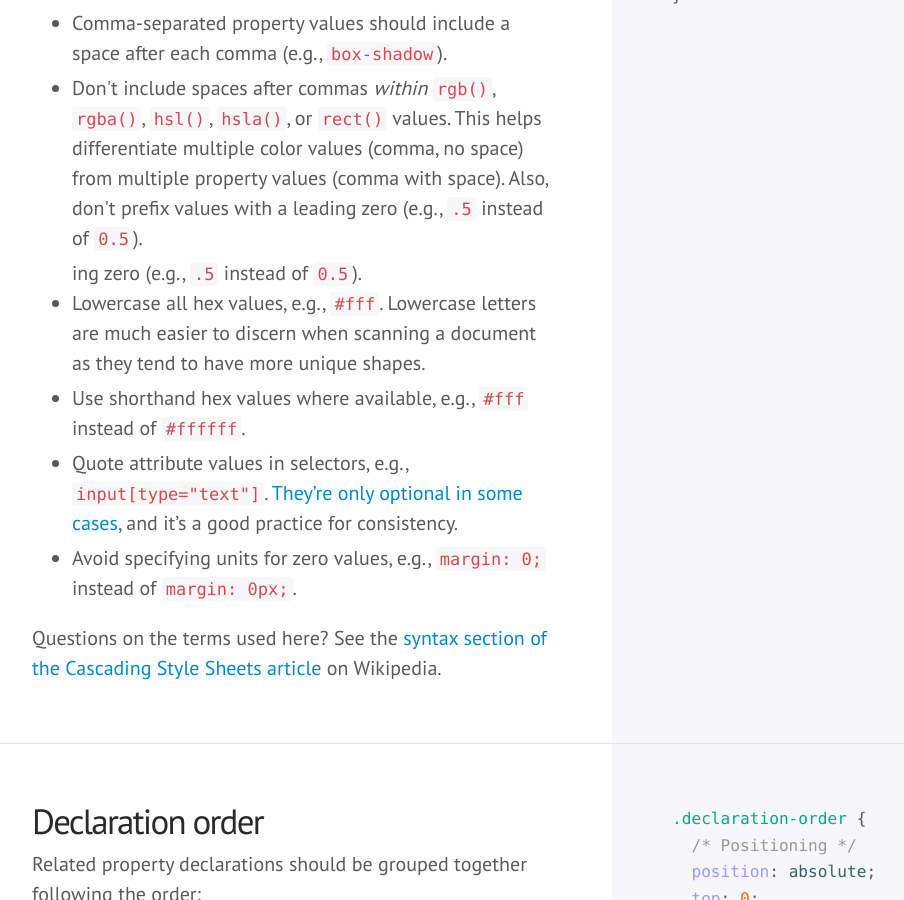
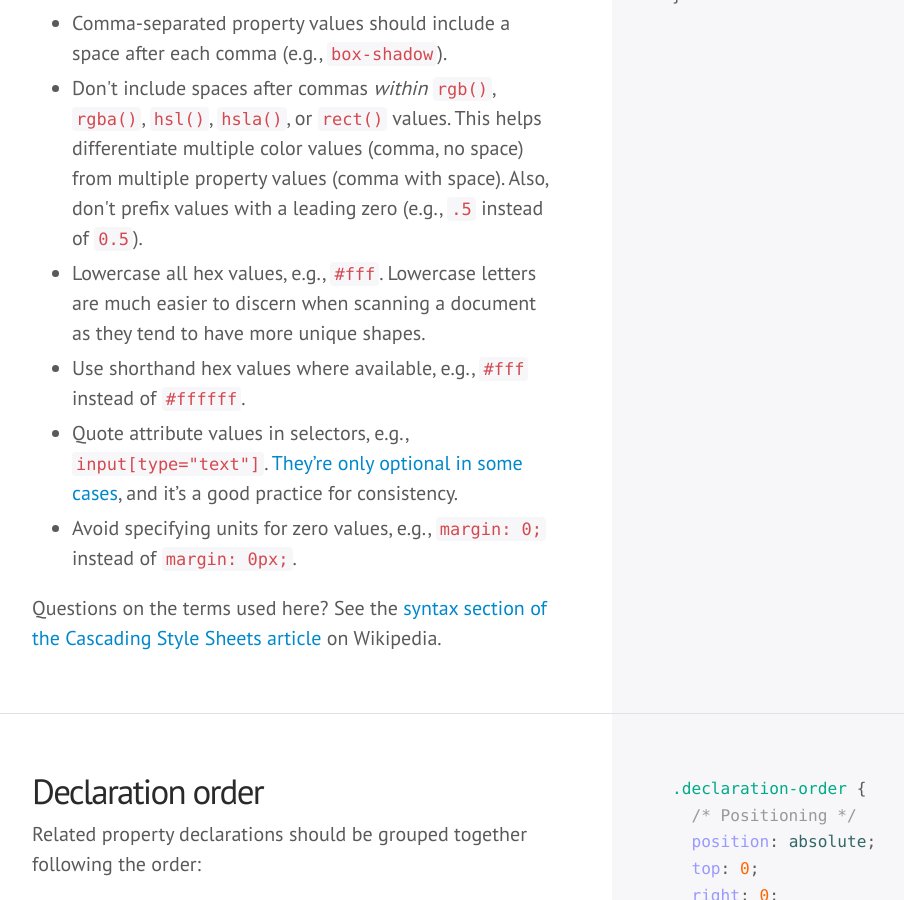
Before and after one commit to mdo/code-guide, a Jekyll site: the page built from index.html, in a window 1280 px wide and 900 px high, scrolled down 5609 px. Shown: the whole window, without its empty margins (28-932 px from the left). Built offline with Jekyll 4.4.1, drawn with Linux system fonts in a browser that asks for light colours; Markdown is read by kramdown in place of the engine named in the settings; comment, search, counter and statistics services are not loaded.

Commit message:
Deleted repeating line in CSS/Syntax
"ing zero (e.g., .5 instead of 0.5)." was appended on the end of bullet 9

```diff
--- a/index.html
+++ b/index.html
@@ -187,7 +187,7 @@
       <li>Each declaration should appear on its own line for more accurate error reporting.</li>
       <li>End all declarations with a semi-colon. The last declaration's is optional, but your code is more error prone without it.</li>
       <li>Comma-separated property values should include a space after each comma (e.g., <code>box-shadow</code>).</li>
-      <li>Don't include spaces after commas <em>within</em> <code>rgb()</code>, <code>rgba()</code>, <code>hsl()</code>, <code>hsla()</code>, or <code>rect()</code> values. This helps differentiate multiple color values (comma, no space) from multiple property values (comma with space). Also, don't prefix values with a leading zero (e.g., <code>.5</code> instead of <code>0.5</code>).</li>ing zero (e.g., <code>.5</code> instead of <code>0.5</code>).</li>
+      <li>Don't include spaces after commas <em>within</em> <code>rgb()</code>, <code>rgba()</code>, <code>hsl()</code>, <code>hsla()</code>, or <code>rect()</code> values. This helps differentiate multiple color values (comma, no space) from multiple property values (comma with space). Also, don't prefix values with a leading zero (e.g., <code>.5</code> instead of <code>0.5</code>).</li>
       <li>Lowercase all hex values, e.g., <code>#fff</code>. Lowercase letters are much easier to discern when scanning a document as they tend to have more unique shapes.</li>
       <li>Use shorthand hex values where available, e.g., <code>#fff</code> instead of <code>#ffffff</code>.</li>
       <li>Quote attribute values in selectors, e.g., <code>input[type="text"]</code>. <a href="http://mathiasbynens.be/notes/unquoted-attribute-values#css">They’re only optional in some cases</a>, and it’s a good practice for consistency.</li>
```
